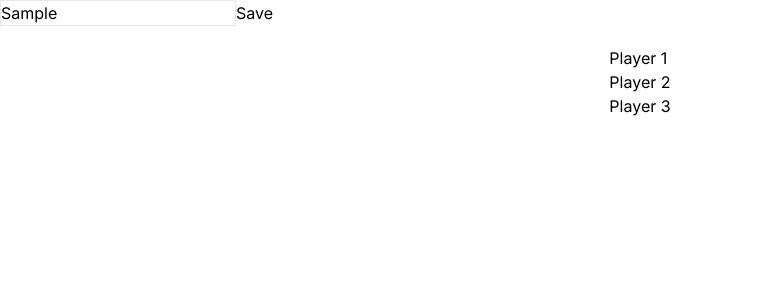
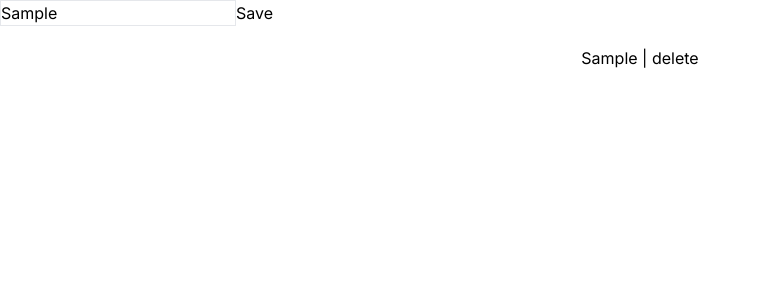
Before and after one commit to SergeMezui16/player-random-picker, a Next.js app: page / in a window 1280 px wide. Both pictures are taken after typing "Sample" into the empty fields and a click on the input "Save". Shown: the top 300 px of the page, without its empty margins (0-761 px from the left). Built offline with nearby package versions, Linux system fonts and the light colour scheme.

Commit message:
Add: crud methods

```diff
--- a/app/page.tsx
+++ b/app/page.tsx
@@ -2,24 +2,46 @@
 
 import { FormEvent } from 'react';
 import { useLocalStorage } from 'usehooks-ts';
+import { SubmitHandler, useForm } from 'react-hook-form';
+import { usePlayers } from '@/hooks';
+
+type Player = {
+  name: string;
+  id: string;
+};
 
 export default function Home() {
-  const [values, setValues] = useLocalStorage('players', 0);
+  const { add, players, remove } = usePlayers();
+  const { register, handleSubmit } = useForm<Player>();
 
-  const handleSubmit = (e: FormEvent) => {
-    console.log(e);
+  const handleAdd: SubmitHandler<Player> = (data) => {
+    // e.preventDefault();
+    console.log(data);
+
+    add(data);
   };
 
   return (
     <div className='container m-auto flex flex-col'>
-      <form className='' onSubmit={handleSubmit}>
-        <input type='text' className='border' />
-        <input type='button' value='Save' />
+      <form className='' onSubmit={handleSubmit(handleAdd)}>
+        <input type='text' className='border' {...register('name')} />
+        <input type='submit' value='Save' />
       </form>
       <ul className='m-auto my-5'>
-        <li>Player 1</li>
-        <li>Player 2</li>
-        <li>Player 3</li>
+        {players.map((player) => {
+          return (
+            <li key={player.id}>
+              {player.name} |{' '}
+              <button
+                onClick={() => {
+                  remove(player);
+                }}
+              >
+                delete
+              </button>
+            </li>
+          );
+        })}
       </ul>
     </div>
   );
--- a/package.json
+++ b/package.json
@@ -12,6 +12,7 @@
     "next": "14.1.0",
     "react": "^18",
     "react-dom": "^18",
+    "react-hook-form": "^7.50.1",
     "usehooks-ts": "^2.15.1"
   },
   "devDependencies": {
--- /dev/null
+++ b/src/configs/constants.ts
@@ -0,0 +1 @@
+export const PLAYER_LOCAL_KEY = 'app.players';
--- /dev/null
+++ b/src/hooks/index.ts
@@ -0,0 +1 @@
+export * from './use-players'
--- /dev/null
+++ b/src/hooks/use-players.ts
@@ -0,0 +1,30 @@
+import { PLAYER_LOCAL_KEY } from '@/configs/constants';
+import { Player } from '@/schemas/player';
+import { useLocalStorage } from 'usehooks-ts';
+
+export const usePlayers = () => {
+  const [players, setPlayers] = useLocalStorage<Player[]>(PLAYER_LOCAL_KEY, []);
+
+  const add = (player: Player) => {
+    // generate id
+    player.id = Math.random().toString();
+    setPlayers([...players, player]);
+  };
+
+  const remove = (player: Player) => {
+    const newPlayers = [...players].filter((p) => p.id !== player.id);
+
+    setPlayers(newPlayers);
+  };
+
+  const findById = (player: Player): Player | null => {
+    return [...players].find((p) => p.id === player.id) ?? null;
+  };
+
+  return {
+    add,
+    players,
+    remove,
+    findById,
+  };
+};
--- /dev/null
+++ b/src/schemas/player.ts
@@ -0,0 +1,4 @@
+export type Player = {
+  name: string;
+  id: string;
+};
```
Also changed, not shown: 1 other file (tests, documents, lock files or other folders).
